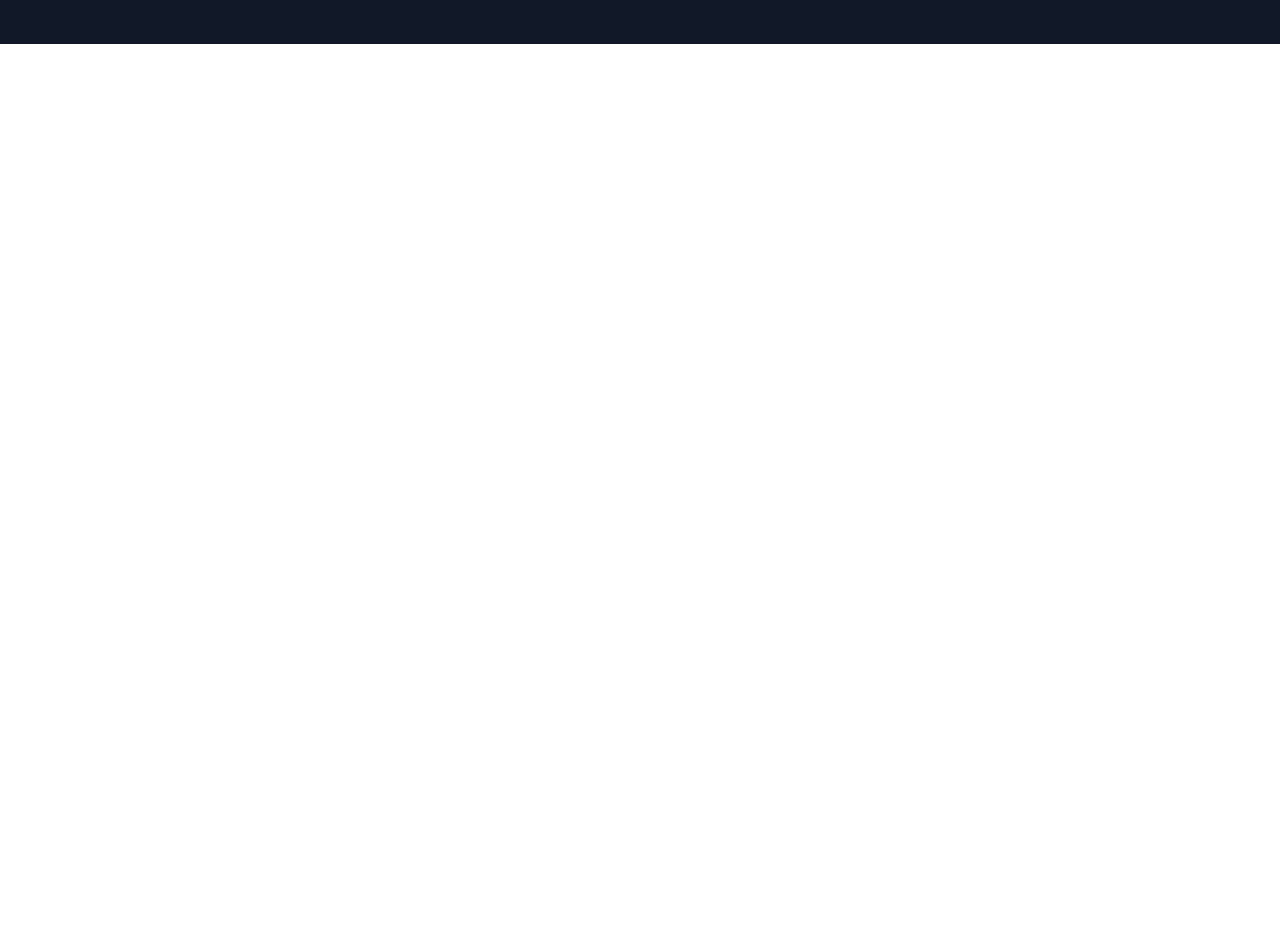
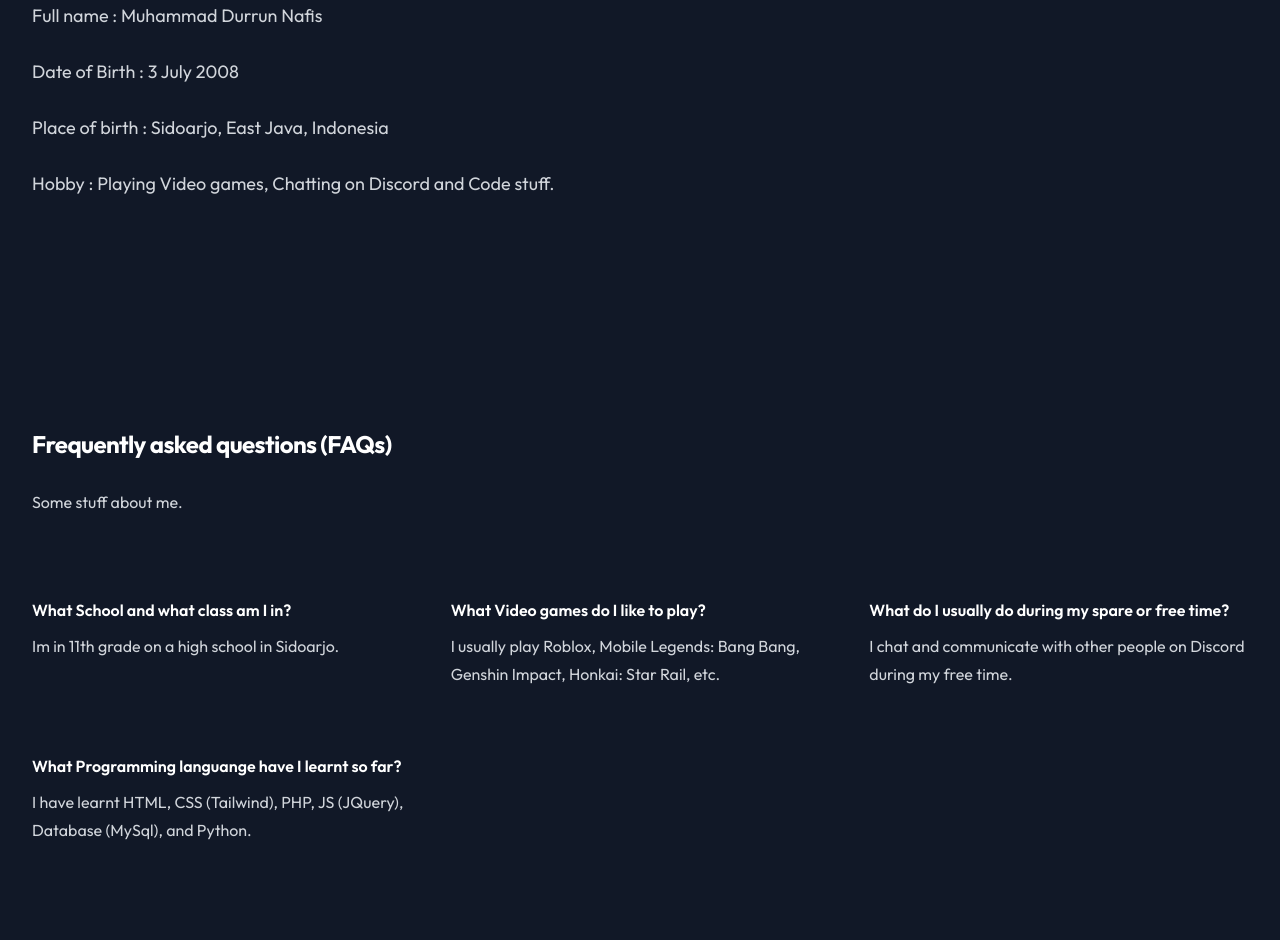
Before and after one commit to Scorchhhh/scorchhhh.github.io, a plain HTML site: page index.html in a window 1280 px wide. Shown: the part 640-1580 px from the top of the page. Before the commit the page ends 800 px from the top, so only its background shows below. Drawn offline with nearby package versions, Linux system fonts and the light colour scheme.

Commit message:
Update index.html

```diff
--- a/index.html
+++ b/index.html
@@ -43,7 +43,42 @@ Nafis github
   </div>
 </div>
 <div class="bg-gray-900 py-24 sm:py-32">
+    <div class="mx-auto max-w-7xl px-6 lg:px-8">
+        <div class="mx-auto max-w-2xl lg:mx-0">
+            <h2 class="text-4xl font-bold tracking-tight text-white sm:text-6xl">About me</h2>
+            <p class="mt-6 text-lg leading-8 text-gray-300">Full name : Muhammad Durrun Nafis</p>
+            <p class="mt-6 text-lg leading-8 text-gray-300">Date of Birth : 3 July 2008</p>
+            <p class="mt-6 text-lg leading-8 text-gray-300">Place of birth : Sidoarjo, East Java, Indonesia</p>
+            <p class="mt-6 text-lg leading-8 text-gray-300">Hobby : Playing Video games, Chatting on Discord and Code stuff.</p>
+        </div>
+    </div>
+</div>
+<div class="bg-gray-900">
+  <div class="mx-auto max-w-7xl px-6 py-16 sm:py-24 lg:px-8">
+    <h2 class="text-2xl font-bold leading-10 tracking-tight text-white">Frequently asked questions (FAQs)</h2>
+    <p class="mt-6 max-w-2xl text-base leading-7 text-gray-300">Some stuff about me.</p>
+    <div class="mt-20">
+      <dl class="space-y-16 sm:grid sm:grid-cols-2 sm:gap-x-6 sm:gap-y-16 sm:space-y-0 lg:grid-cols-3 lg:gap-x-10">
+        <div>
+          <dt class="text-base font-semibold leading-7 text-white">What School and what class am I in?</dt>
+          <dd class="mt-2 text-base leading-7 text-gray-300">Im in 11th grade on a high school in Sidoarjo.</dd>
+        </div>
+        <div>
+          <dt class="text-base font-semibold leading-7 text-white">What Video games do I like to play?</dt>
+          <dd class="mt-2 text-base leading-7 text-gray-300">I usually play Roblox, Mobile Legends: Bang Bang, Genshin Impact, Honkai: Star Rail, etc.</dd>
+        </div>
+         <div>
+          <dt class="text-base font-semibold leading-7 text-white">What do I usually do during my spare or free time?</dt>
+          <dd class="mt-2 text-base leading-7 text-gray-300">I chat and communicate with other people on Discord during my free time.</dd>
+        </div>
+        <div>
+          <dt class="text-base font-semibold leading-7 text-white">What Programming languange have I learnt so far?</dt>
+          <dd class="mt-2 text-base leading-7 text-gray-300">I have learnt HTML, CSS (Tailwind), PHP, JS (JQuery), Database (MySql), and Python.</dd>
+        </div>
 
+      </dl>
+    </div>
+  </div>
 </div>
 </body>
 </html>
```
